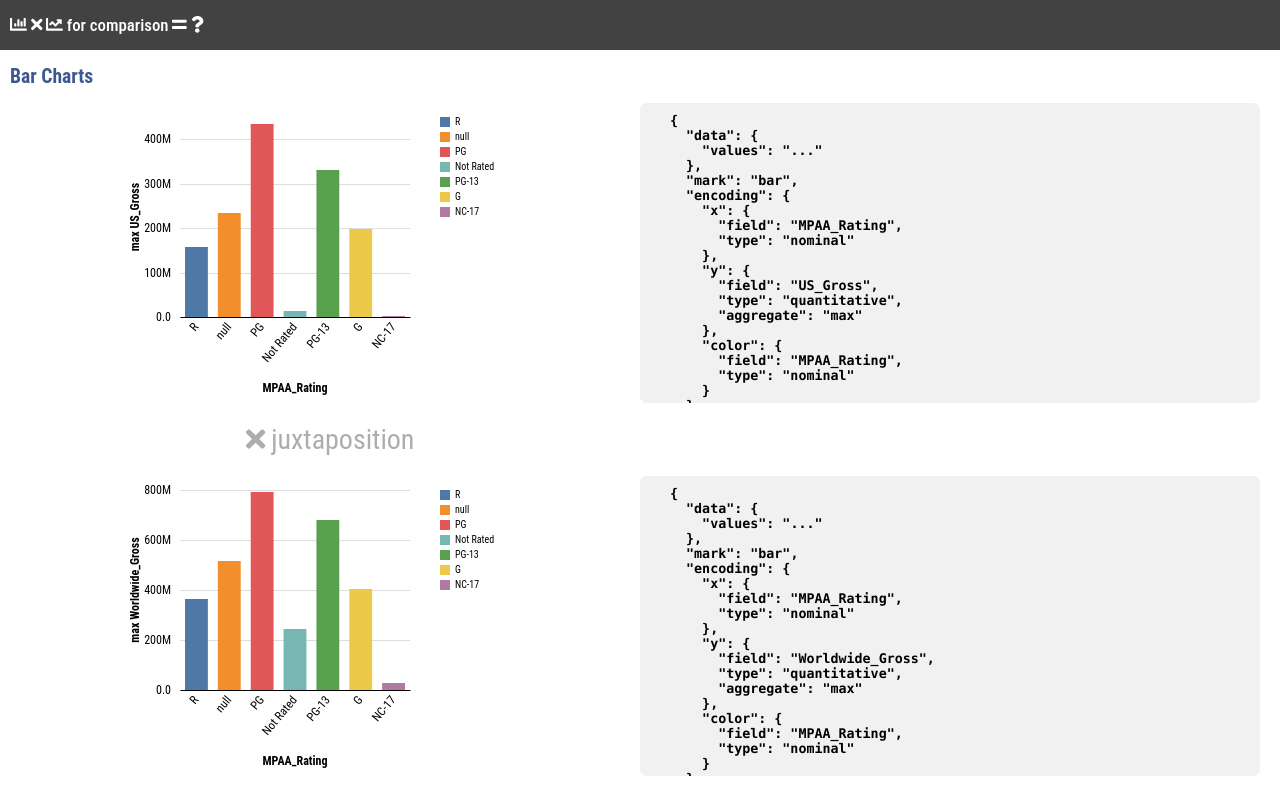
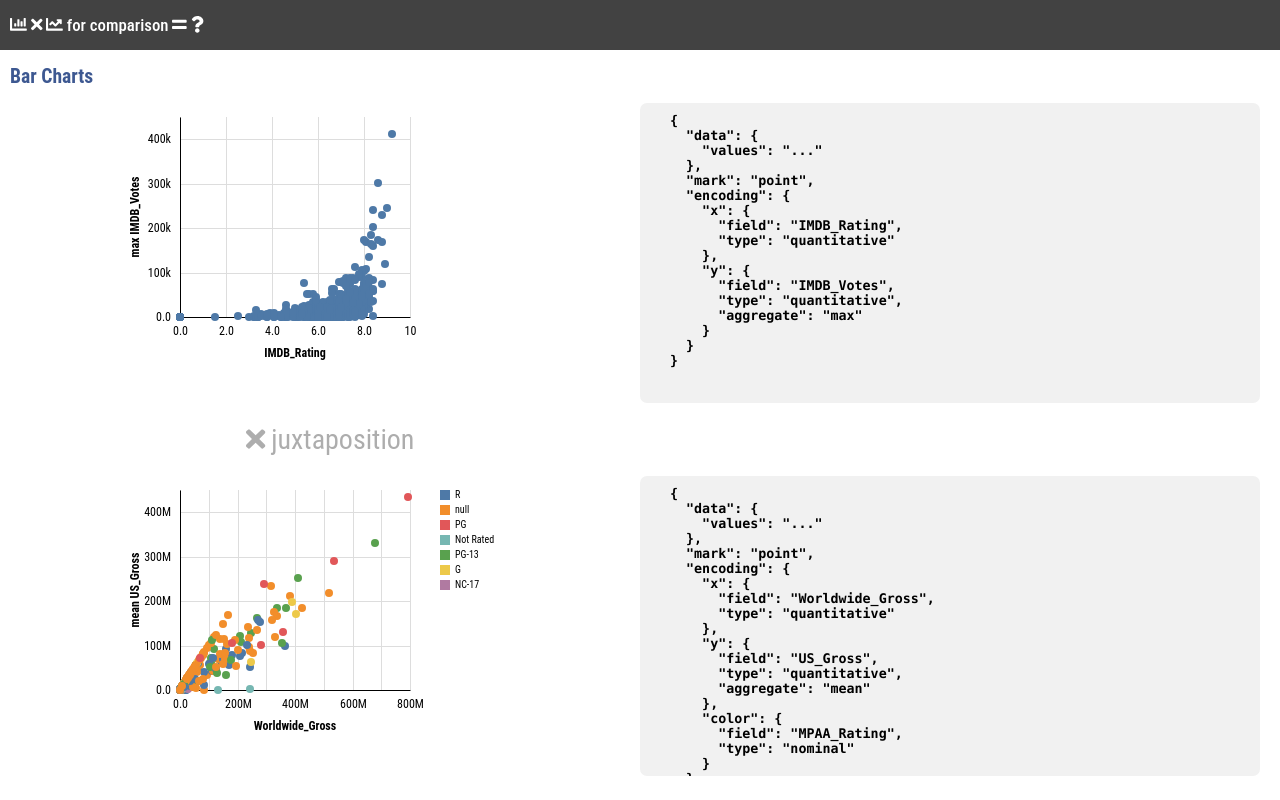
Before and after one commit to sehilyi/comparative-layout-explorer, a React app: page / in a window 1280 px wide. Built offline with nearby package versions, Linux system fonts and the light colour scheme.

Commit message:
Support Scatter x Scatter for juxtaposition (Fixes #19)

```diff
--- a/src/components/visualizations/comp-charts.ts
+++ b/src/components/visualizations/comp-charts.ts
@@ -14,10 +14,12 @@ import {getAggValues, getAggValuesByTwoKeys} from "./data-handler";
 import {LEGEND_PADDING, LEGEND_WIDTH} from "./legends/default-design";
 import {ScaleBand, ScaleLinear} from "d3";
 import {correctConsistency, getDomains} from "./consistency";
-import {renderChart} from ".";
+import {renderChart, canRenderCompChart} from ".";
 import {DEFAULT_CHART_STYLE} from "./chart-styles";
 
 export function renderCompChart(ref: SVGSVGElement, A: Spec, B: Spec, C: CompSpec) {
+  if (!canRenderCompChart(A, B, C)) return;
+
   d3.select(ref).selectAll('*').remove();
 
   switch (C.layout) {
@@ -74,7 +76,7 @@ function renderJuxPerChart(ref: SVGSVGElement, A: Spec, B: Spec, C: CompSpec) {
   renderChart(
     svg.append(_g).attr(_transform, translate(chartsp.positions[1].left, chartsp.positions[1].top)),
     B, {x: domains.B.x, y: domains.B.y},
-    {color: getColor(domains.B.c), cKey: domains.A.ck},
+    {color: getColor(domains.B.c), cKey: domains.B.ck},
     {...DEFAULT_CHART_STYLE, noY, revY, revX, legend: isBLegendUse})
 }
 
@@ -82,7 +84,7 @@ function renderJuxPerElement(ref: SVGSVGElement, A: Spec, B: Spec, C: CompSpec)
   // common properties
   const {...consistency} = correctConsistency(A, B, C)
   const {...domains} = getDomains(A, B, C, consistency)
-  const aggD = getAggregatedData(A, B)
+  const aggD = getAggregatedDatas(A, B)
   // visual properties
   const width = CHART_SIZE.width
   const height = CHART_SIZE.height
@@ -110,8 +112,8 @@ function renderJuxPerElement(ref: SVGSVGElement, A: Spec, B: Spec, C: CompSpec)
     styleA = {...styleA, shiftBy: -0.5, mulSize: 0.5}
     styleB = {...styleA, shiftBy: 0.5, mulSize: 0.5, noAxes: true}
   }
-  renderBarChart(g, A, {x: domains.A.x, y: domains.A.y}, {color: colorA, cKey: "key"}, styleA)
-  renderBarChart(g, B, {x: domains.B.x, y: domains.B.y}, {color: colorB, cKey: "key"}, styleB)
+  renderChart(g, A, {x: domains.A.x, y: domains.A.y}, {color: colorA, cKey: "key"}, styleA)
+  renderChart(g, B, {x: domains.B.x, y: domains.B.y}, {color: colorB, cKey: "key"}, styleB)
 }
 
 export function renderBlend(ref: SVGSVGElement, A: Spec, B: Spec, C: CompSpec) {
@@ -122,7 +124,7 @@ export function renderBlend(ref: SVGSVGElement, A: Spec, B: Spec, C: CompSpec) {
       .attr(_width, chartsp.size.width)
       .attr(_height, chartsp.size.height)
     const g = svg.append(_g).attr(_transform, translate(chartsp.positions[0].left, chartsp.positions[0].top))
-    const aggD = getAggregatedData(A, B)
+    const aggD = getAggregatedDatas(A, B)
     const {x, y} = renderAxes(g, aggD.A.categories, aggD.AbyB.sums, A, {...DEFAULT_CHART_STYLE, });
 
     const yOffsetData = []
@@ -154,7 +156,7 @@ export function renderBlend(ref: SVGSVGElement, A: Spec, B: Spec, C: CompSpec) {
   }
   else if (C.direction === "horizontal") {
     const GroupW = 90
-    const aggD = getAggregatedData(A, B)
+    const aggD = getAggregatedDatas(A, B)
     const chartsp = getChartSize(aggD.A.categories.length, 1, {width: GroupW, noY: true, legend: [aggD.A.categories.length - 1]})
     const svg = d3.select(ref)
       .attr(_width, chartsp.size.width)
@@ -180,7 +182,7 @@ export function renderBlend(ref: SVGSVGElement, A: Spec, B: Spec, C: CompSpec) {
 // TOOD: any way to generalize this code by combining with stack?!
 export function renderOverlay(ref: SVGSVGElement, A: Spec, B: Spec, C: CompSpec) {
   const {...consistency} = correctConsistency(A, B, C);
-  const aggD = getAggregatedData(A, B)
+  const aggD = getAggregatedDatas(A, B)
   const chartsp = getChartSize(1, 1, {})
   const svg = d3.select(ref)
     .attr(_height, chartsp.size.height)
@@ -231,7 +233,7 @@ export function renderNest(ref: SVGSVGElement, A: Spec, B: Spec, C: CompSpec) {
   { /// A
     const g = svg.append(_g).attr(_transform, translate(chartsp.positions[0].left, chartsp.positions[0].top))
 
-    const aggD = getAggregatedData(A, B)
+    const aggD = getAggregatedDatas(A, B)
     const xDomain = aggD.A.categories
     const yDomain = aggD.A.values
 
@@ -242,7 +244,7 @@ export function renderNest(ref: SVGSVGElement, A: Spec, B: Spec, C: CompSpec) {
       const g = svg.append(_g)
         .attr(_transform, translate(chartsp.positions[0].left + 0, chartsp.positions[0].top))
 
-      const aggD = getAggregatedData(A, B)
+      const aggD = getAggregatedDatas(A, B)
       const chartWidth = designs["barWidth"], x = designs["x"], y = designs["y"], bandUnitSize = designs["bandUnitSize"]
       const padding = 3
       const innerChartWidth = chartWidth - padding * 2.0
@@ -292,26 +294,24 @@ export function renderNest(ref: SVGSVGElement, A: Spec, B: Spec, C: CompSpec) {
   }
 }
 
-export function getAggregatedData(a: Spec, b: Spec) {
-  const aval = getAggValues(a.data.values, a.encoding.x.field, a.encoding.y.field, a.encoding.y.aggregate)
-  const bval = getAggValues(b.data.values, b.encoding.x.field, b.encoding.y.field, b.encoding.y.aggregate)
+export function getAggregatedData(s: Spec) {
+  const data = getAggValues(s.data.values, s.encoding.x.field, s.encoding.y.field, s.encoding.y.aggregate)
+  const categories = uniqueValues(data, "key")
+  const values = data.map(d => d.value)
+  return {values, categories, data}
+}
+
+export function getAggregatedDatas(a: Spec, b: Spec) {
+  const {...dataA} = getAggregatedData(a), {...dataB} = getAggregatedData(b)
   const abybval = getAggValuesByTwoKeys(a.data.values, a.encoding.x.field, b.encoding.x.field, a.encoding.y.field, a.encoding.x.aggregate)
   const bbyaval = getAggValuesByTwoKeys(a.data.values, b.encoding.x.field, a.encoding.x.field, a.encoding.y.field, a.encoding.x.aggregate)
-  const unionval = aval.concat(bval)
+  const unionval = dataA.data.concat(dataB.data)
 
-  const acat = uniqueValues(aval, "key")
-  const bcat = uniqueValues(bval, "key")
-  const unioncat = uniqueValues(aval.concat(bval), "key")
+  const unioncat = uniqueValues(dataA.data.concat(dataB.data), "key")
   return {
-    A: {
-      values: aval.map(d => d.value), categories: acat, data: aval
-    },
-    B: {
-      values: bval.map(d => d.value), categories: bcat, data: bval
-    },
-    Union: {
-      values: unionval.map(d => d.value), categories: unioncat, data: unionval
-    },
+    A: {values: dataA.values, categories: dataA.categories, data: dataA.data},
+    B: {values: dataB.values, categories: dataB.categories, data: dataB.data},
+    Union: {values: unionval.map(d => d.value), categories: unioncat, data: unionval},
     AbyB: {
       values: [].concat(...abybval.map(d => d.values.map((_d: object) => _d["value"]))),
       data: abybval,
--- a/src/components/visualizations/consistency/index.ts
+++ b/src/components/visualizations/consistency/index.ts
@@ -2,7 +2,7 @@ import {Spec} from "src/models/simple-vega-spec";
 import {CompSpec, Consistency} from "src/models/comp-spec";
 import {isDeepTrue, isUndefinedOrFalse, uniqueValues} from "src/useful-factory/utils";
 import {isBarChart, isScatterplot} from "..";
-import {getAggregatedData} from "../comp-charts";
+import {getAggregatedDatas} from "../comp-charts";
 import {getAggValues} from "../data-handler";
 
 export function correctConsistency(A: Spec, B: Spec, C: CompSpec): Consistency {
@@ -39,10 +39,14 @@ export function getDomains(A: Spec, B: Spec, C: CompSpec, consistency: Consisten
   let ax: string[] | number[], ay: string[] | number[], ac: string[] | number[], bx: string[] | number[], by: string[] | number[], bc: string[] | number[]
   let ack: string, bck: string
 
+  // default
+
+  //
+
   if (C.layout === "juxtaposition" && C.unit === "element") {
-    // x_axis and y_axis are always true
+    // consistency.x_axis and y_axis are always true
     if (isBarChart(A) && isBarChart(B)) {
-      const aggD = getAggregatedData(A, B)
+      const aggD = getAggregatedDatas(A, B)
       ax = bx = aggD.Union.categories
       ay = by = C.direction === "horizontal" ? aggD.Union.values : getAggValues(aggD.Union.data, "key", "value", 'sum').map(d => d.value) // stacked bar chart
       ac = bc = [""]
@@ -51,10 +55,13 @@ export function getDomains(A: Spec, B: Spec, C: CompSpec, consistency: Consisten
     else if (isBarChart(A) && isScatterplot(B) || isBarChart(B) && isScatterplot(A)) {
       // TODO:
     }
+    else if (isScatterplot(A) && isScatterplot(B)) {
+      // TODO:
+    }
   }
   else if (C.layout === "juxtaposition" && C.unit === "chart") {
     if (isBarChart(A) && isBarChart(B)) {
-      const aggD = getAggregatedData(A, B)
+      const aggD = getAggregatedDatas(A, B)
       if (consistency.x_axis) {
         ax = bx = aggD.Union.categories
       }
@@ -92,20 +99,50 @@ export function getDomains(A: Spec, B: Spec, C: CompSpec, consistency: Consisten
         bx = B.data.values.map(d => d[B.encoding.x.field])
       }
       if (consistency.y_axis) {
-        const aggD = getAggregatedData(A, B)
+        const aggD = getAggregatedDatas(A, B)
         ay = by = isBarChart(A) ? aggD.A.values.concat(B.data.values.map(d => d[B.encoding.y.field])) :
           aggD.B.values.concat(A.data.values.map(d => d[A.encoding.y.field]))
       }
       else {
-        const aggD = getAggregatedData(A, B)
+        const aggD = getAggregatedDatas(A, B)
         ay = isBarChart(A) ? aggD.A.values : A.data.values.map(d => d[A.encoding.y.field])
         by = isBarChart(B) ? aggD.B.values : B.data.values.map(d => d[B.encoding.y.field])
       }
       if (consistency.color) {
         // encode color by category used in a bar chart
-        const aggD = getAggregatedData(A, B)
+        const aggD = getAggregatedDatas(A, B)
         ac = bc = isBarChart(A) ? aggD.A.categories : aggD.B.categories
         ack = bck = isBarChart(A) ? A.encoding.x.field : B.encoding.x.field
+      }
+      else {
+        ac = typeof A.encoding.color !== "undefined" ? uniqueValues(A.data.values, A.encoding.color.field) : [""]
+        bc = typeof B.encoding.color !== "undefined" ? uniqueValues(B.data.values, B.encoding.color.field) : [""]
+        ack = typeof A.encoding.color !== "undefined" ? A.encoding.color.field : A.encoding.x.field
+        bck = typeof B.encoding.color !== "undefined" ? B.encoding.color.field : B.encoding.x.field
+      }
+    }
+    else if (isScatterplot(A) && isScatterplot(B)) {
+      if (consistency.x_axis) {
+        ax = bx = A.data.values.map(d => d[A.encoding.x.field]).concat(B.data.values.map(d => d[B.encoding.x.field]))
+      }
+      else {
+        ax = A.data.values.map(d => d[A.encoding.x.field])
+        bx = B.data.values.map(d => d[B.encoding.x.field])
+      }
+      if (consistency.y_axis) {
+        ay = by = A.data.values.map(d => d[A.encoding.y.field]).concat(B.data.values.map(d => d[B.encoding.y.field]))
+      }
+      else {
+        ay = A.data.values.map(d => d[A.encoding.y.field])
+        by = B.data.values.map(d => d[B.encoding.y.field])
+      }
+      if (consistency.color) {
+        // use A color if two of them use it
+        // if only B use color, then use the B's
+        ac = bc = typeof A.encoding.color !== "undefined" ? uniqueValues(A.data.values, A.encoding.color.field) :
+          typeof B.encoding.color !== "undefined" ? uniqueValues(B.data.values, B.encoding.color.field) : [""]
+        ack = bck = typeof A.encoding.color !== "undefined" ? A.encoding.color.field :
+          typeof B.encoding.color !== "undefined" ? B.encoding.color.field : A.encoding.x.field
       }
       else {
         ac = typeof A.encoding.color !== "undefined" ? uniqueValues(A.data.values, A.encoding.color.field) : [""]
--- a/src/components/visualizations/design-settings.ts
+++ b/src/components/visualizations/design-settings.ts
@@ -128,32 +128,33 @@ export function getExampleSpecs(): {A: Spec, B: Spec, C: CompSpec} {
       data: {
         values: DATASET_MOVIES.rawData
       },
-      mark: "bar",
+      mark: "point",
       encoding: {
-        x: {field: "MPAA_Rating", type: "nominal"},
-        y: {field: "US_Gross", type: "quantitative", aggregate: "max"},
-        color: {field: "MPAA_Rating", type: "nominal"}
+        x: {field: "IMDB_Rating", type: "quantitative"},
+        y: {field: "IMDB_Votes", type: "quantitative", aggregate: "max"},
+        // color: {field: "MPAA_Rating", type: "nominal"}
       }
     },
     B: {
       data: {
         values: DATASET_MOVIES.rawData
       },
-      mark: "bar",
+      mark: "point",
       encoding: {
-        x: {field: "MPAA_Rating", type: "nominal"},
-        y: {field: "Worldwide_Gross", type: "quantitative", aggregate: "max"},
+        x: {field: "Worldwide_Gross", type: "quantitative"},
+        y: {field: "US_Gross", type: "quantitative", aggregate: "mean"},
         color: {field: "MPAA_Rating", type: "nominal"}
       }
     },
     C: {
       ...DEFAULT_COMP_SPEC,
       layout: "juxtaposition",
-      direction: "vertical",
-      unit: "element",
-      mirrored: true,
+      direction: "horizontal",
+      unit: "chart",
+      mirrored: false,
       consistency: {
-        x_axis: true, y_axis: false, color: true
+        x_axis: true, y_axis: true, color: false,
+        x_arrangement: true, y_arrangement: true
       }
     }
   }
```
Also changed, not shown: src/components/visualizations/index.ts (+10 -0 lines), src/models/comp-spec.ts (+4 -5 lines).
